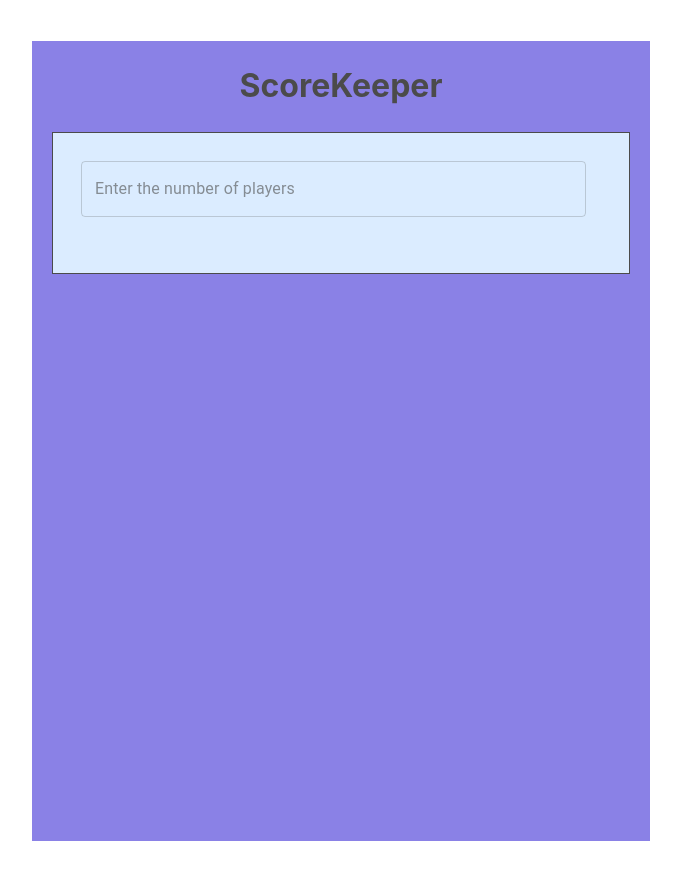
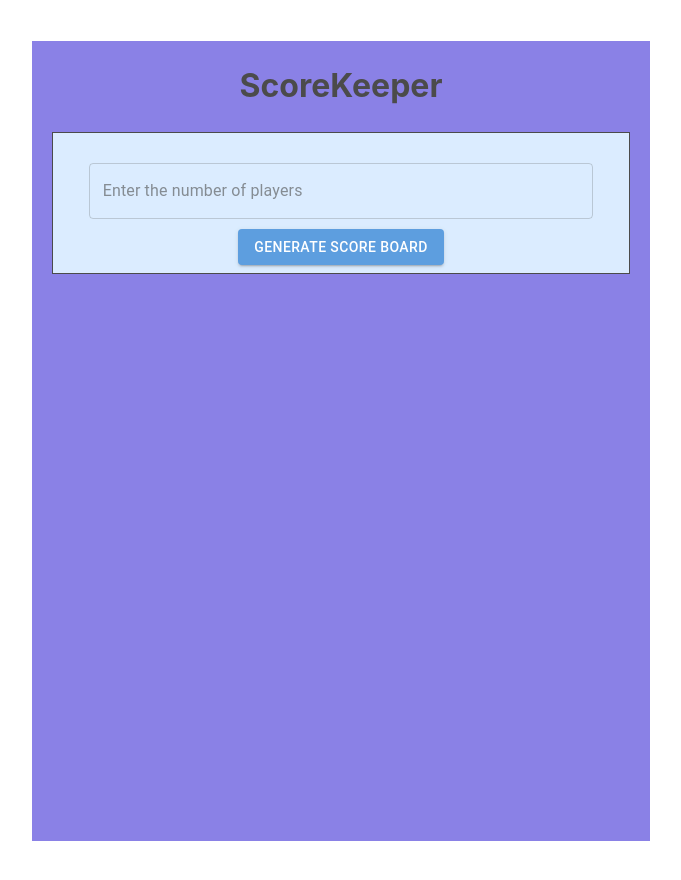
Before and after one commit to Kavery-pm/React-material-Scorekeeper, a React (Vite) app: page / in a window 1280 px wide. Shown: the whole page, without its empty margins (389-1070 px from the left). Built offline with nearby package versions, Linux system fonts and the light colour scheme.

Commit message:
added the generate scoreboard button

```diff
--- a/src/ScoreKeeper/Scorekeeper.jsx
+++ b/src/ScoreKeeper/Scorekeeper.jsx
@@ -1,11 +1,27 @@
 import { Box } from "@mui/material";
-import TextField from '@mui/material/TextField';
+import TextField from "@mui/material/TextField";
+import Button from "@mui/material/Button";
+const ScoreKeeper = () => {
+  return (
+    <Box
+      component="form"
+      sx={{
+        border: "1px solid black",
+        margin: "20px 20px",
+        height: "100px",
+        backgroundColor: "#CCE5FF",
 
-const ScoreKeeper = ()=>{
-return (
-    <Box   component="form" sx={{border:'1px solid black',margin:'20px 20px', height:'100px',backgroundColor:'#CCE5FF',display:'flex',p:'20px'}}>
-<TextField id="outlined" label="Enter the number of players" variant="outlined"    sx={{ m: 1, width: '50ch',color:'black' }}/>
+        p: "20px",
+      }}
+    >
+      <TextField
+        id="outlined"
+        label="Enter the number of players"
+        variant="outlined"
+        sx={{ width: "50ch", color: "black",m:'10px',justifyContent:'center' }}
+      />
+      <Button variant="contained">Generate Score Board</Button>
     </Box>
-)
-}
+  );
+};
 export default ScoreKeeper;
```
